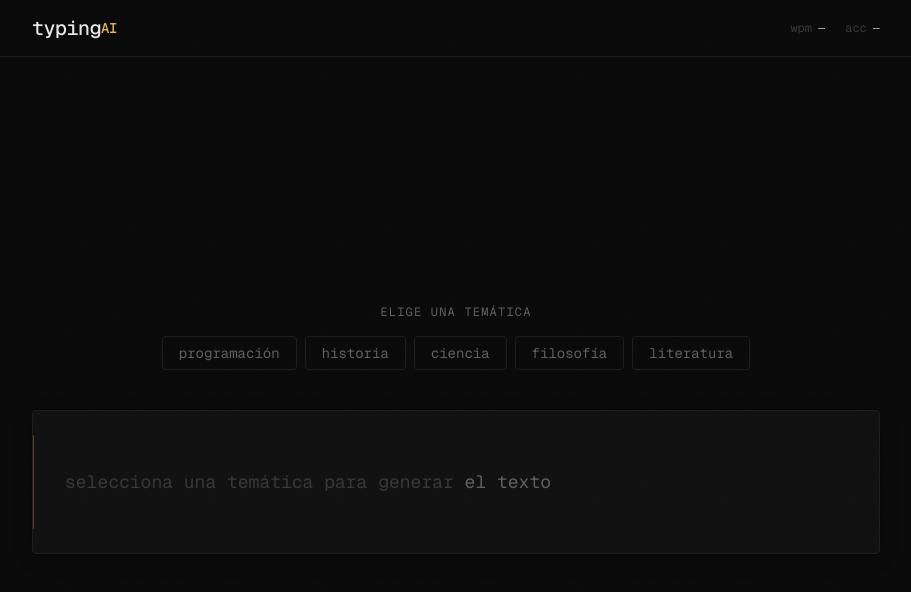
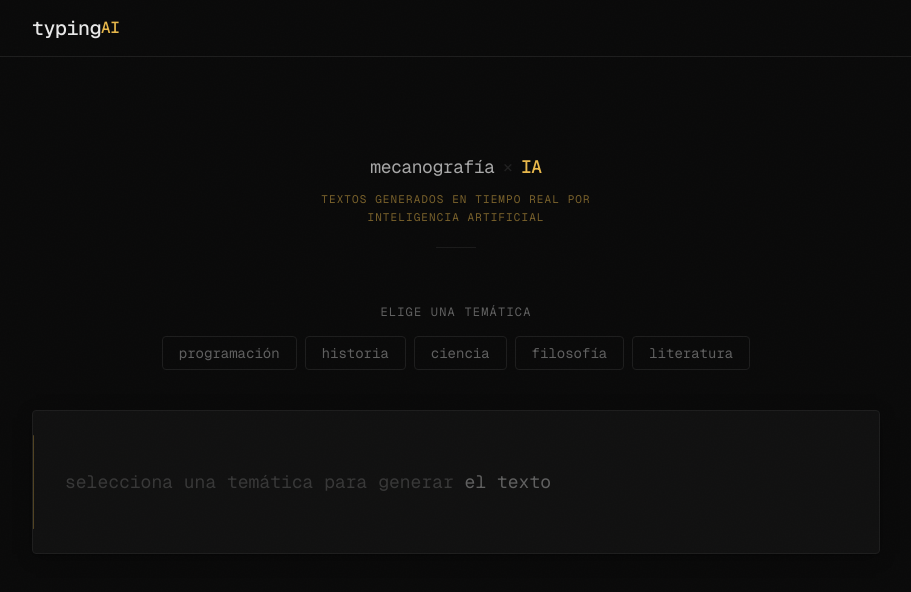
Before and after one commit to FelipeBustos22/Typing-IA, a Next.js app: page / in a window 1280 px wide. Shown: the top 592 px of the page, without its empty margins (184-1095 px from the left). Built offline with nearby package versions, Linux system fonts and the light colour scheme.

Commit message:
feat: mejorar el posicionamiento y diseño del componente Home, y ajustar el tamaño de fuente en Navbar

```diff
--- a/app/page.tsx
+++ b/app/page.tsx
@@ -18,7 +18,59 @@ const TEMATICAS = [
 
 export default function Home() {
   return (
-    <div className="flex-1 flex flex-col items-center justify-center px-4 sm:px-6 py-10 sm:py-16 max-w-4xl mx-auto w-full">
+    // ── Posicionamiento vertical ──────────────────────────────────────────
+    // Antes: justify-center centraba todo al 50% de la pantalla, creando
+    // un bloque vacío enorme entre el navbar y el contenido.
+    //
+    // Ahora: pt-[8vh] / pt-[12vh] posiciona el contenido en el "tercio
+    // superior" de la pantalla (golden ratio ~38% desde arriba).
+    // Esto es lo que hacen Monkeytype y todas las apps de mecanografía:
+    // el texto queda a la altura natural de descanso del ojo, no en el
+    // centro geométrico que se siente artificialmente bajo.
+    //
+    // pb-10 asegura espacio inferior para cuando aparece el panel de resultados.
+    <div className="flex-1 flex flex-col items-center pt-[8vh] sm:pt-[12vh] pb-10 sm:pb-16 px-4 sm:px-6 max-w-4xl mx-auto w-full">
+
+      {/* ── Hero contextual ────────────────────────────────────────────────
+          Funciona como el MOTD (Message Of The Day) de una terminal Linux:
+          una línea informativa que aparece al abrir la sesión y comunica
+          de qué va esto, sin ser intrusiva ni competir con la zona de tipeo.
+
+          ¿Por qué un <h1>?
+          Aunque es visualmente sutil, el <h1> es semánticamente correcto:
+          es el encabezado principal de la página. Los motores de búsqueda
+          y los lectores de pantalla lo reconocen como el título, mejorando
+          tanto SEO como accesibilidad. El estilo visual no tiene por qué
+          coincidir con la jerarquía semántica — pueden ir separados.
+
+          ¿Por qué está en page.tsx y no en SelectorTematica?
+          Porque es contenido estático y estructural: no cambia según el
+          estado del juego. Eso es responsabilidad de un Server Component.
+          Al estar aquí se renderiza en el servidor y llega como HTML puro
+          al navegador — 0 JavaScript necesario para mostrarlo. */}
+      <div className="mb-10 sm:mb-14 text-center animar-entrada select-none">
+        <h1 className="text-base sm:text-lg text-texto tracking-tight font-normal">
+          mecanografía
+          {/* El símbolo × (multiplicación) actúa como operador visual de
+              "fusión" o "cruce" — encaja con la estética code/matemática
+              del proyecto. Más interesante que un guion o una barra. */}
+          <span className="text-opaco/50 mx-2 font-light">×</span>
+          <span className="text-acento font-medium">IA</span>
+        </h1>
+        {/* Subtítulo: uppercase + tracking-widest + tamaño diminuto (11px)
+            imita las etiquetas de clasificación de terminales militares o
+            las cabeceras de documentos técnicos. Es información útil para
+            quien llega por primera vez, pero tan discreta que desaparece
+            perceptualmente cuando estás enfocado en escribir. */}
+        <p className="text-[11px] text-acento/50 mt-2.5 tracking-widest uppercase max-w-xs mx-auto leading-relaxed">
+          textos generados en tiempo real por inteligencia artificial
+        </p>
+        {/* Línea decorativa: cierra el bloque hero y crea una frontera
+            visual sutil entre la "zona de identidad" (hero) y la
+            "zona interactiva" (selector de temática + motor de tipeo). */}
+        <div className="w-10 h-px bg-borde-bright/50 mx-auto mt-5" />
+      </div>
+
       {/*
         SelectorTematica es un Client Component: maneja clicks, fetch a Ollama,
         estado de carga y el texto generado. Le pasamos las temáticas como prop.
--- a/componentes/Navbar.tsx
+++ b/componentes/Navbar.tsx
@@ -11,7 +11,7 @@ export default function Navbar() {
             typing
           </span>
           {/* El acento ámbar sobre "AI" diferencia la palabra clave del resto */}
-          <span className="text-sm font-medium text-acento tracking-tight">
+          <span className="text-md font-medium text-acento tracking-tight">
             AI
           </span>
           <span
@@ -22,20 +22,6 @@ export default function Navbar() {
           </span>
         </div>
 
-        {/* ── Indicadores de estado (vacíos por ahora, se llenan en Fase 2) ─ */}
-        {/* En Fase 2 estos mostrarán WPM y precisión en tiempo real.
-            Por ahora están como placeholders visuales. */}
-        <div className="flex items-center gap-5 text-xs text-muted">
-          <span className="flex items-center gap-1.5">
-            <span className="text-opaco">wpm</span>
-            <span className="text-texto">—</span>
-          </span>
-          <span className="flex items-center gap-1.5">
-            <span className="text-opaco">acc</span>
-            <span className="text-texto">—</span>
-          </span>
-        </div>
-
       </nav>
     </header>
   )
```
